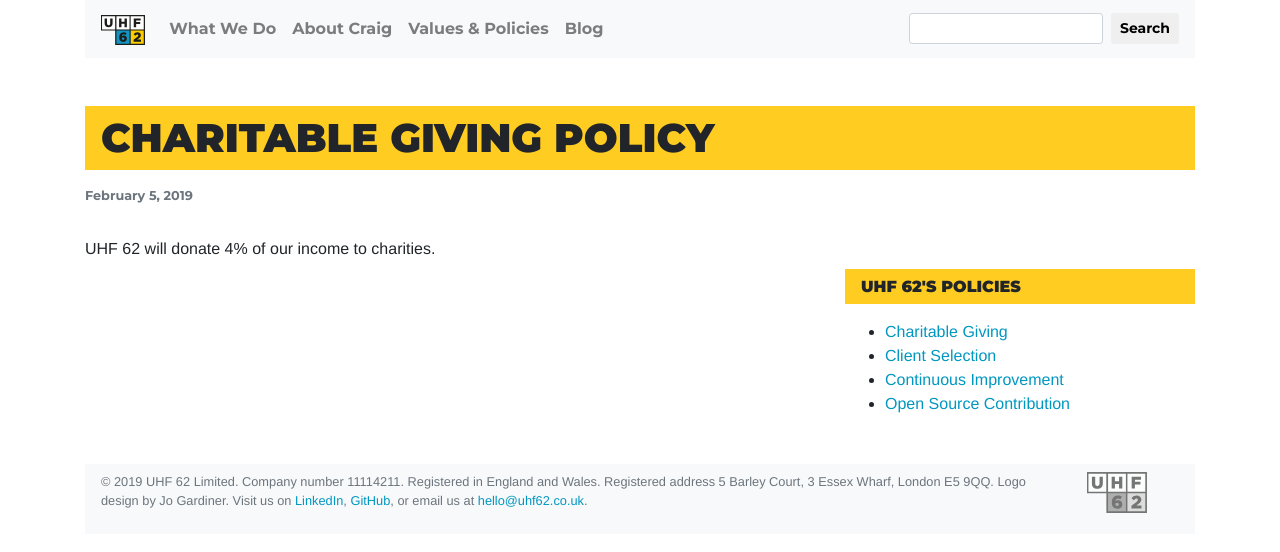
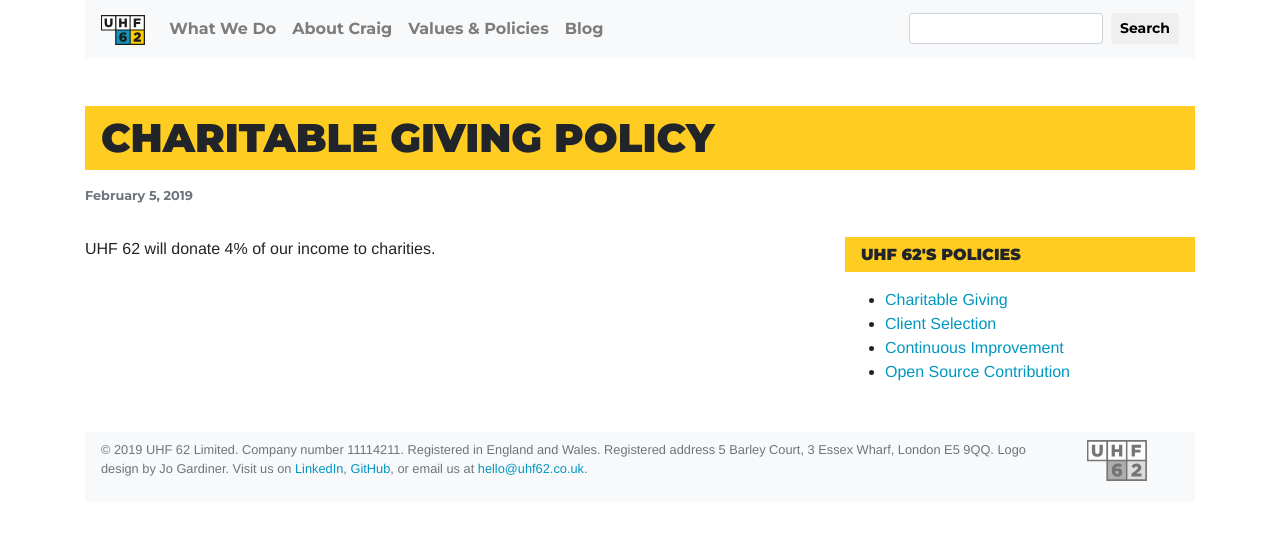
Before and after one commit to uhf62/uhf62.co.uk, a Jekyll site: the page built from _policies/charitable_giving.md, in a window 1280 px wide. Shown: the top 552 px of the page. Built offline with Jekyll 4.4.1, drawn with Linux system fonts in a browser that asks for light colours; nearby versions of some CDN libraries.

Commit message:
Fix policy heading

```diff
--- a/_layouts/policy.html
+++ b/_layouts/policy.html
@@ -8,7 +8,7 @@
                 {{content}}
             </div>
             <aside class="col-md-4">
-                <h1>UHF 62's Policies</h1>
+                <h1 class="mt-0">UHF 62's Policies</h1>
                 {% include policies.html %}
             </aside>
         </div>
```
